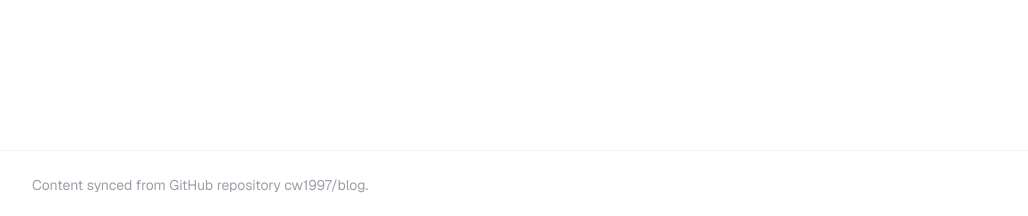
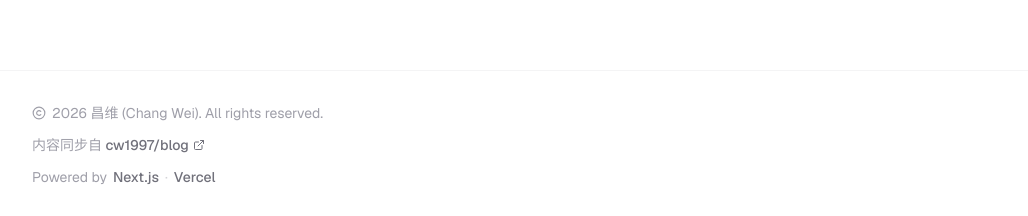
Before and after one commit to cw1997/blog.changwei.me, a Next.js app: page / in a window 1280 px wide. Shown: the part 581-797 px from the top of the page, without its empty margins (120-1148 px from the left). Built offline with nearby package versions, Linux system fonts and the light colour scheme; no server answers.

Commit message:
feat: add SiteFooter component to enhance layout with copyright and external links

```diff
--- a/src/app/layout.tsx
+++ b/src/app/layout.tsx
@@ -2,6 +2,7 @@ import type { Metadata } from "next";
 import { Geist, Geist_Mono } from "next/font/google";
 import Script from "next/script";
 import { Analytics } from "@vercel/analytics/react";
+import SiteFooter from "@/components/site-footer";
 import SiteHeader from "@/components/site-header";
 import { defaultLocale, getSiteUrl, siteDescription, siteName } from "@/lib/site";
 import "@/app/globals.css";
@@ -92,11 +93,7 @@ gtag('config', 'G-0MNNL1G7M3');`}
         </a>
         <SiteHeader />
         {children}
-        <footer className="border-t border-zinc-100 dark:border-zinc-800">
-          <div className="mx-auto w-full max-w-5xl px-6 py-6 text-sm text-zinc-400 dark:text-zinc-500">
-            Content synced from GitHub repository cw1997/blog.
-          </div>
-        </footer>
+        <SiteFooter />
         <Analytics />
       </body>
     </html>
--- /dev/null
+++ b/src/components/site-footer.tsx
@@ -0,0 +1,51 @@
+import { Copyright, ExternalLink } from "lucide-react";
+
+const YEAR = new Date().getFullYear();
+
+const footerLinks = [
+  { href: "https://nextjs.org", label: "Next.js" },
+  { href: "https://vercel.com", label: "Vercel" },
+];
+
+export default function SiteFooter() {
+  return (
+    <footer className="border-t border-zinc-100 dark:border-zinc-800">
+      <div className="mx-auto w-full max-w-5xl px-6 py-8">
+        <div className="flex flex-col gap-3 text-sm text-zinc-400 dark:text-zinc-500">
+          <p className="flex items-center gap-1.5">
+            <Copyright className="h-3.5 w-3.5" aria-hidden="true" />
+            {YEAR} 昌维 (Chang Wei). All rights reserved.
+          </p>
+          <p>
+            内容同步自{" "}
+            <a
+              href="https://github.com/cw1997/blog"
+              target="_blank"
+              rel="noreferrer"
+              className="inline-flex items-center gap-1 font-medium text-zinc-500 transition hover:text-zinc-900 focus-visible:outline-none focus-visible:ring-2 focus-visible:ring-green-600 dark:text-zinc-400 dark:hover:text-zinc-100"
+            >
+              cw1997/blog
+              <ExternalLink className="h-3 w-3" aria-hidden="true" />
+            </a>
+          </p>
+          <p className="flex items-center gap-1.5">
+            <span>Powered by</span>
+            {footerLinks.map((link, index) => (
+              <span key={link.href} className="flex items-center gap-1.5">
+                {index > 0 && <span className="text-zinc-300 dark:text-zinc-600">·</span>}
+                <a
+                  href={link.href}
+                  target="_blank"
+                  rel="noreferrer"
+                  className="font-medium text-zinc-500 transition hover:text-zinc-900 focus-visible:outline-none focus-visible:ring-2 focus-visible:ring-green-600 dark:text-zinc-400 dark:hover:text-zinc-100"
+                >
+                  {link.label}
+                </a>
+              </span>
+            ))}
+          </p>
+        </div>
+      </div>
+    </footer>
+  );
+}
```
